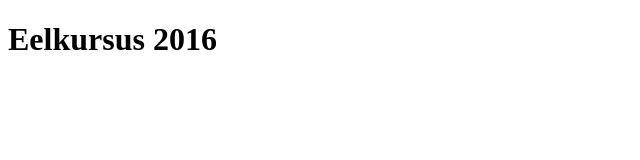
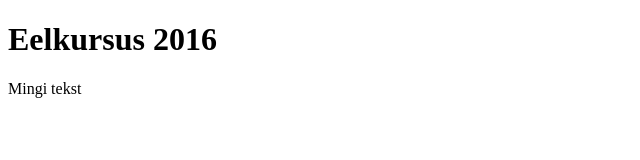
Before and after one commit to PiretSp/Katsetus, a plain HTML site: page index.html in a window 1280 px wide. Shown: the whole page, without its empty margins (0-640 px from the left). Drawn offline with Linux system fonts and the light colour scheme.

Commit message:
Muudatus

```diff
--- a/index.html
+++ b/index.html
@@ -4,4 +4,5 @@
 	<title>Eelkursus 2016</title>
 </head>
 	<h1>Eelkursus 2016</h1>
+	<p>Mingi tekst</p>
 </html>
```
